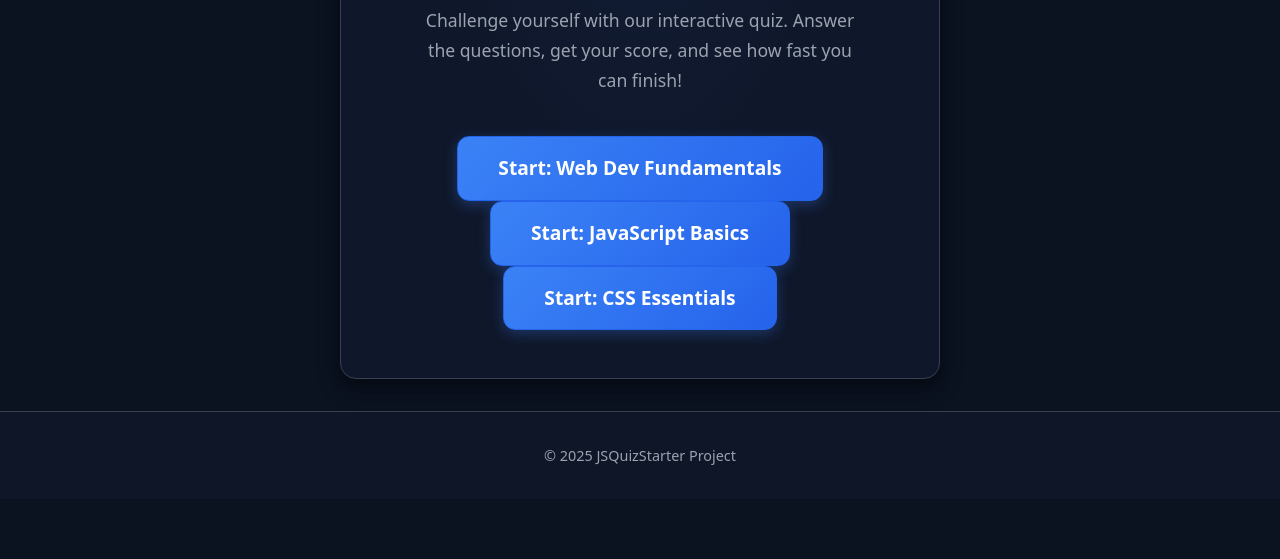
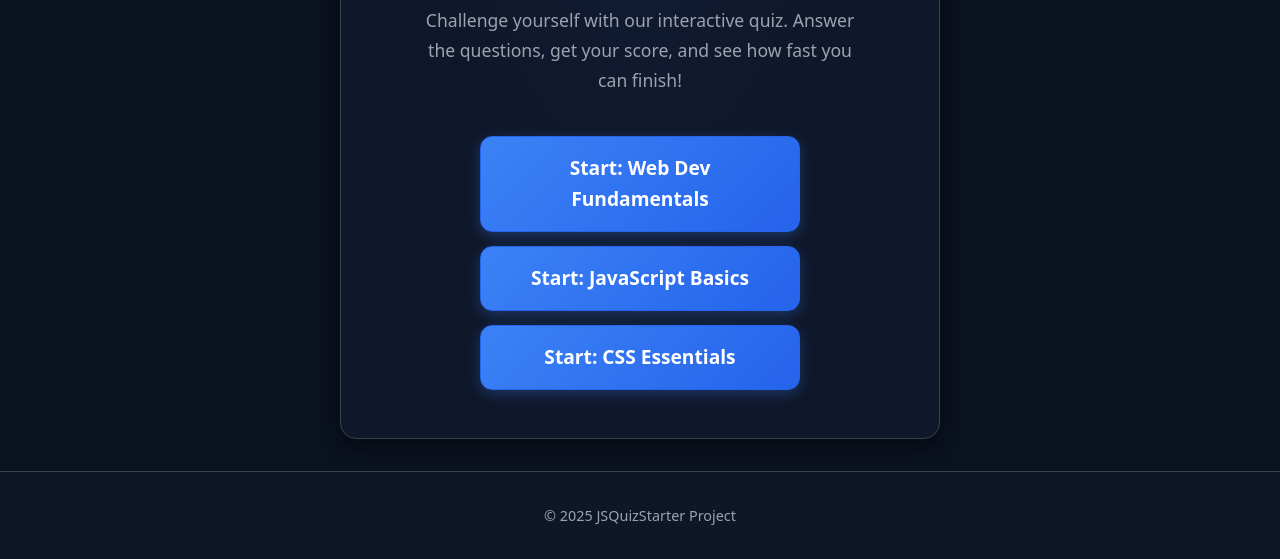
Before and after one commit to Nizarberyan/JSQuizStarter, a plain HTML site: page index.html in a window 1280 px wide. Shown: the part 362-921 px from the top of the page. Before the commit the page ends 861 px from the top, so only its background shows below. Drawn offline with Linux system fonts and the light colour scheme.

Commit message:
fixed the spacing issue in index

```diff
--- a/styles/style.css
+++ b/styles/style.css
@@ -16,7 +16,6 @@
     --hover: #1e293b;
 }
 
-/* Global Styles */
 html {
     scroll-behavior: smooth;
 }
@@ -125,6 +124,20 @@ main {
 }
 
 
+.quiz-list {
+    display: flex;
+    flex-direction: column;
+    align-items: center;
+    gap: 0.9rem;
+    margin-top: 1rem;
+}
+
+.quiz-list .start-btn {
+    width: 100%;
+    max-width: 320px;
+}
+
+
 .start-btn {
     display: inline-flex;
     align-items: center;
```
